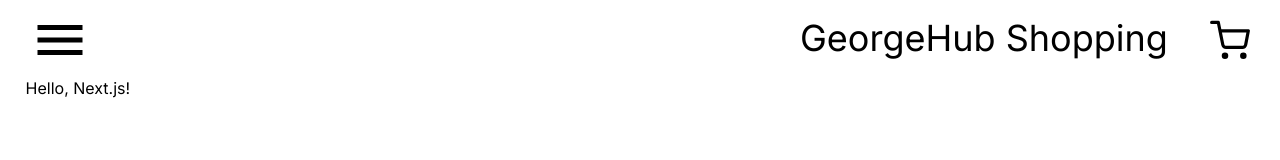
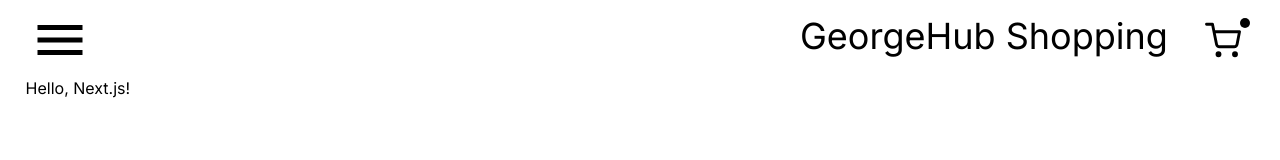
Before and after one commit to georgie-the-developer/georgehub-shopping-frontend, a Next.js app: page / in a window 1280 px wide. Shown: the top 160 px of the page. Built offline with nearby package versions, Linux system fonts and the light colour scheme.

Commit message:
Add a dot indicator to cart icon

```diff
--- a/src/components/Header.tsx
+++ b/src/components/Header.tsx
@@ -14,6 +14,7 @@ export default function Header() {
             </a>
             <div className={header.iconContainer}>
               <CartSvg/>
+              <span className={header.dot}></span>
             </div>
         </div>
     </div>
--- a/src/styles/modules/header.module.scss
+++ b/src/styles/modules/header.module.scss
@@ -31,15 +31,27 @@
       cursor: pointer;
     }
     .iconContainer {
-      width: 40px;
-      height: 40px;
+      position: relative;
+      width: 45px;
+      height: 45px;
+      display: flex;
+      align-items: center;
       svg {
-        width: 100%;
-        height: 100%;
+        width: 80%;
+        height: 80%;
         stroke: var(--primary-text-color);
         fill: var(--background-color);
         stroke-width: 4px;
       }
+      .dot {
+        position: absolute;
+        top: 0;
+        right: 0;
+        height: 10px;
+        width: 10px;
+        border-radius: 100%;
+        background-color: var(--primary-text-color);
+      }
     }
   }
 }
```
